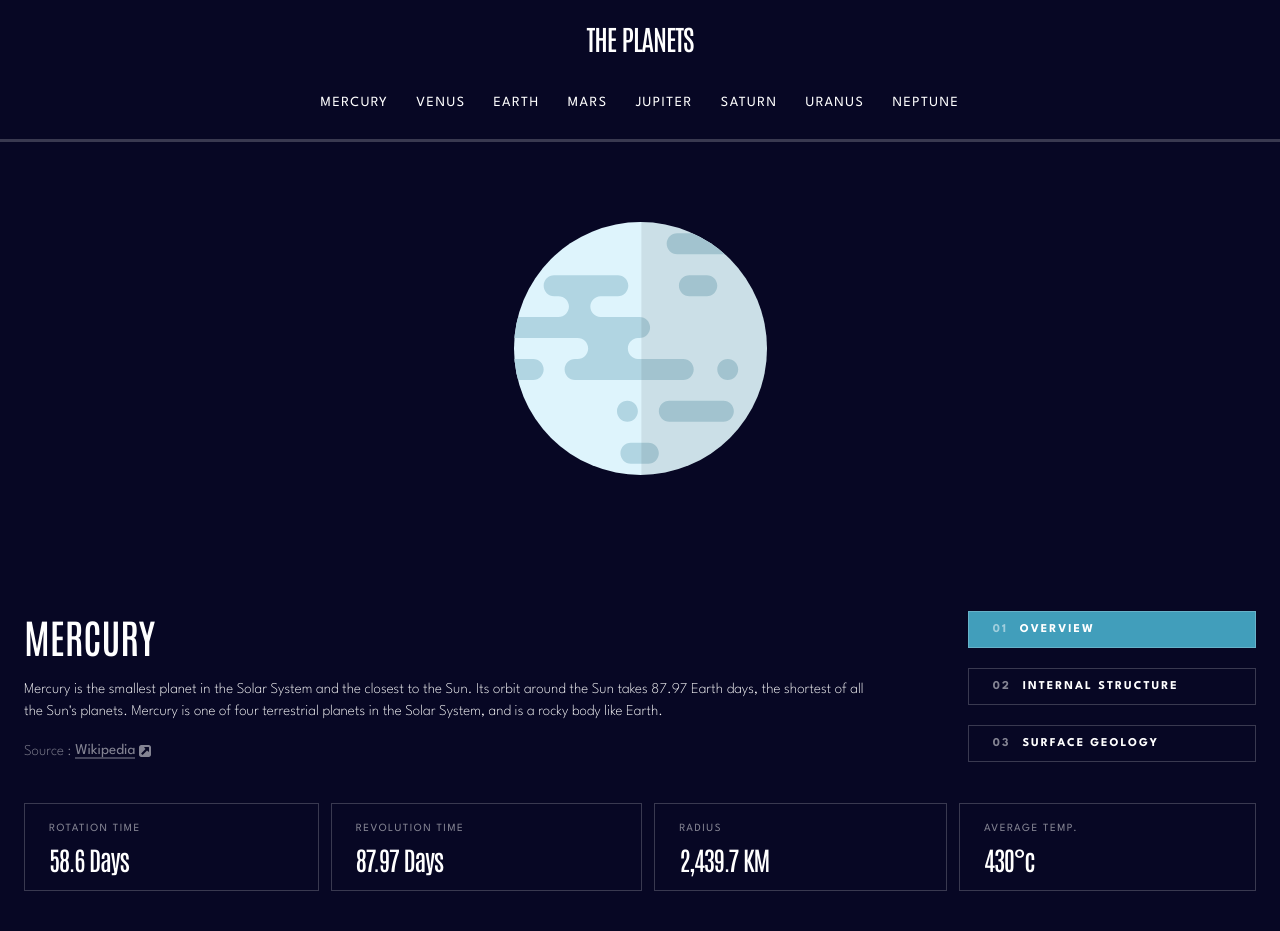
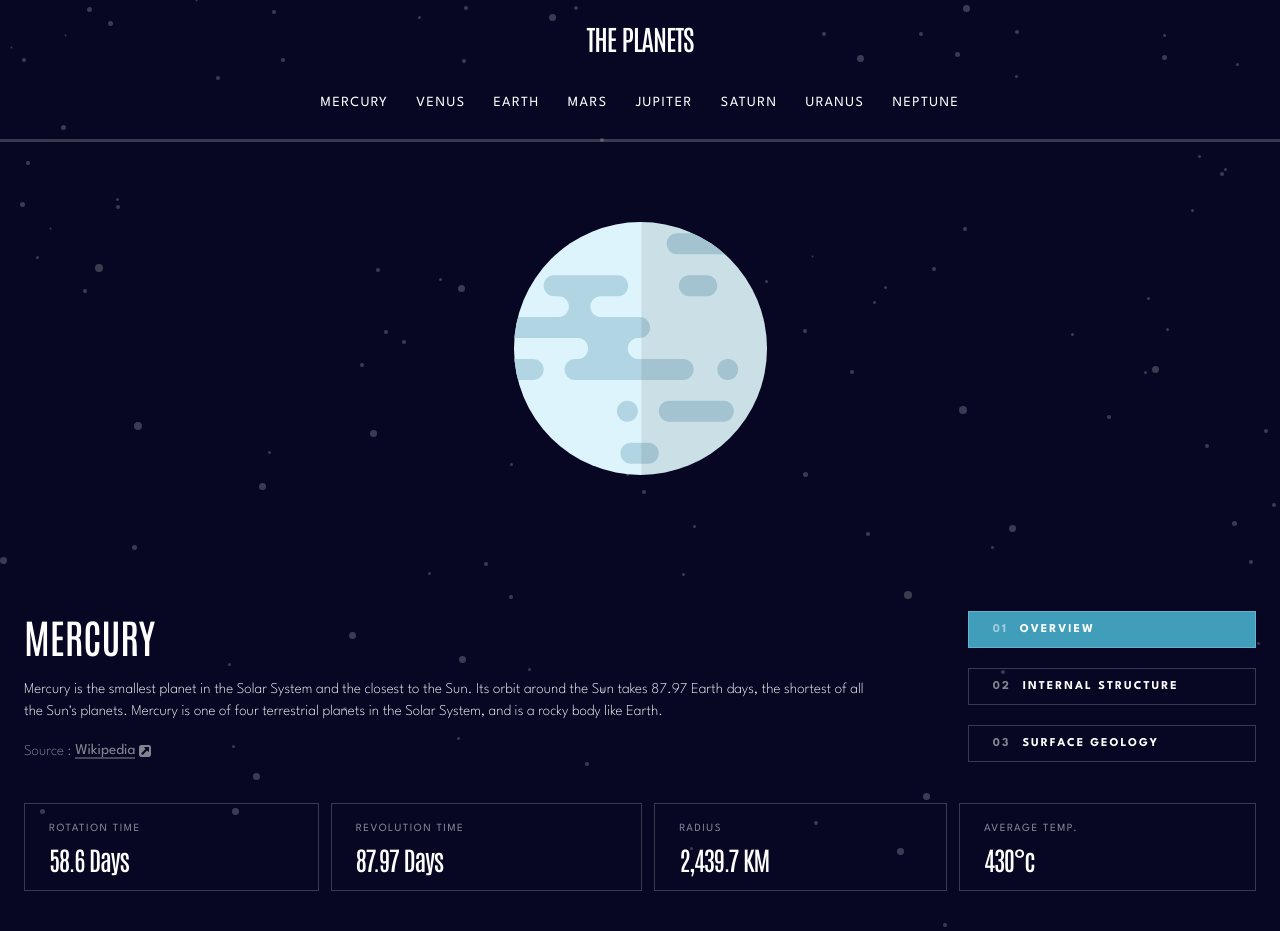
Before and after one commit to Zuzuu1992/Planets-Fact-Site, a React (Vite) app: page /planets/mercury in a window 1280 px wide. Built offline with nearby package versions, Linux system fonts and the light colour scheme.

Commit message:
style:add background-image

```diff
--- a/src/index.css
+++ b/src/index.css
@@ -14,4 +14,5 @@ body {
   height: 100vh;
   background-color: #070724;
   overflow-x: hidden;
+  background-image: url("../public/assets/background-stars.svg");
 }
```
